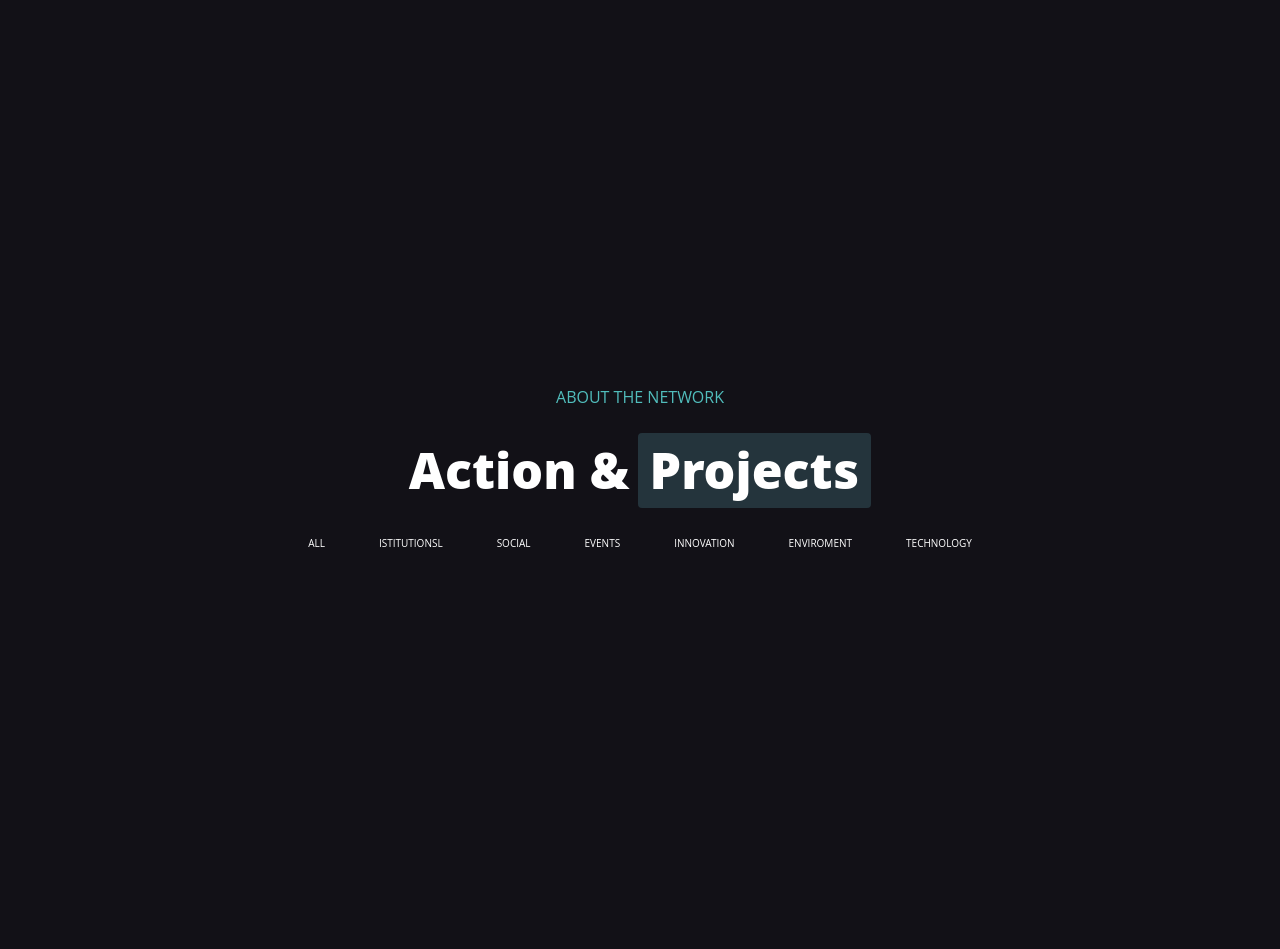
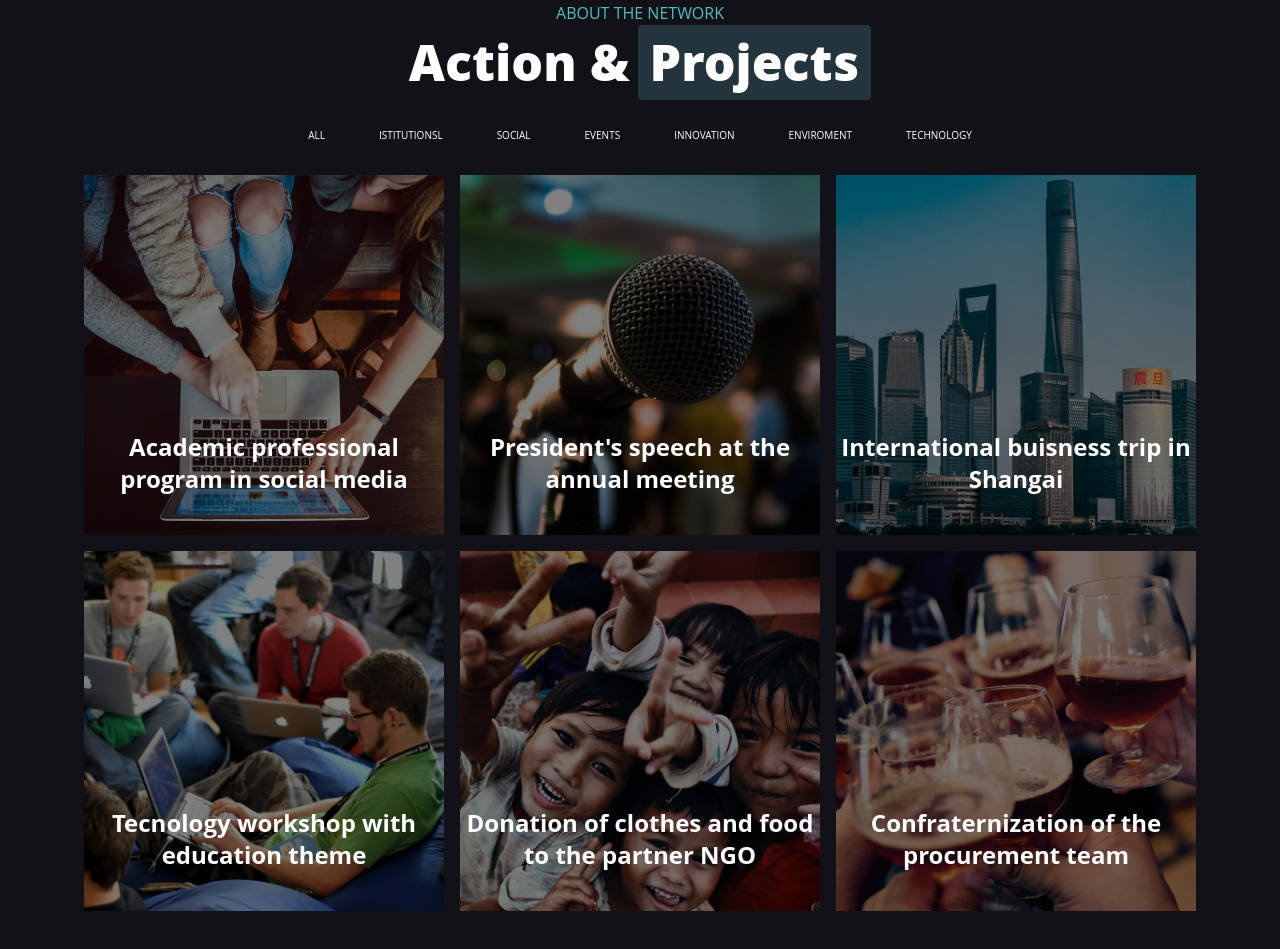
Before and after one commit to MaionePietro/proj-html-vuejs, a Vue app: page / in a window 1280 px wide. Shown: the part 2480-3429 px from the top of the page. Built offline with nearby package versions, Linux system fonts and the light colour scheme.

Commit message:
FEAT component MainCaeds

```diff
--- a/src/components/main/MainCards.vue
+++ b/src/components/main/MainCards.vue
@@ -1,8 +1,8 @@
 <template>
     <section class="bg-key-Woodsmoke">
         <div class="container max-w-[1150px] h-[1308px] flex items-center justify-center">
-            <div class=" text-center">
-                <p class="text-key-FountainBlue my-6">ABOUT THE NETWORK</p>
+            <div class="text-center ">
+                <p class="text-key-FountainBlue">ABOUT THE NETWORK</p>
                 <div class="prova text-[50px] flex justify-center gap-2 text-key-White">
                     <span class="">
                         Action &
@@ -11,7 +11,7 @@
                         Projects
                     </span>
                 </div>
-                <ul class="flex text-[10px] text-key-White gap-[30px] mt-7">
+                <ul class="flex justify-center text-[10px] text-key-White gap-[30px] mt-7 ">
                     <li><a class="p-3 hover:bg-key-EbonyClay" href="">ALL</a></li>
                     <li><a class="p-3 hover:bg-key-EbonyClay" href="">ISTITUTIONSL</a></li>
                     <li><a class="p-3 hover:bg-key-EbonyClay" href="">SOCIAL</a></li>
@@ -20,13 +20,52 @@
                     <li><a class="p-3 hover:bg-key-EbonyClay" href="">ENVIROMENT</a></li>
                     <li><a class="p-3 hover:bg-key-EbonyClay" href="">TECHNOLOGY</a></li>
                 </ul>
+                <div class="cards grid grid-cols-3 gap-4 mt-8">
+                    <div v-for="(card, i) in cards" :key="i"
+                    :class="`card w-[360px] h-[360px] text-key-White rounded-lg bg-contain bg-[url('${ card.src }')] relative`"
+
+                    >
+                        <img class="brightness-50" :src="card.src" alt="">
+                        <p class="absolute bottom-10 font-bold text-2xl ">{{ card.text }}</p>
+
+                    </div>
+                </div>
             </div>
         </div>
     </section>
 </template>
 <script>
 export default {
-
+    data(){
+        return{
+            cards:[
+                {
+                    "src": "/src/assets/img/project-1.jpg",
+                    "text": "Academic professional program in social media"
+                },
+                {
+                    "src": "/src/assets/img/project-2.jpg",
+                    "text": "President's speech at the annual meeting"
+                },
+                {
+                    "src": "/src/assets/img/project-3.jpg",
+                    "text": "International buisness trip in Shangai"
+                },
+                {
+                    "src": "/src/assets/img/project-4.jpg",
+                    "text": "Tecnology workshop with education theme"
+                },
+                {
+                    "src": "/src/assets/img/project-5.jpg",
+                    "text": "Donation of clothes and food to the partner NGO"
+                },
+                {
+                    "src": "/src/assets/img/project-6.jpg",
+                    "text": "Confraternization of the procurement team"
+                }
+            ]
+        }
+    }
 }
 </script>
 <style lang="scss">
--- a/src/components/main/MainCompany.vue
+++ b/src/components/main/MainCompany.vue
@@ -1,8 +1,7 @@
 <template>
     <section class=" h-[770px] flex relative">
         <div class="w-1/2 "></div>
-        <div class="w-1/2 flex z-10">
-            <img class="object-cover z-0" src="../../assets/img/about-5.jpg" alt="">
+        <div class="w-1/2 bg-[url('/src/assets/img/about-5.jpg')] bg-fixed bg-right bg-container ">
         </div>
 
         <div class="absolute container mx-auto max-w-[1150px] inset-x-0 h-[770px] flex items-center ">
@@ -55,6 +54,7 @@
                     <a class="bg-key-FountainBlue rounded-md px-6 py-2 text-sm" href="">GET IN TOUCH</a>
                     <a class="border-[1px] border-key-FountainBlue text-key-Eim rounded-md px-6 py-2 text-sm" href="">READ MORE</a>
                 </div>
+
             </div>
         </div>
     </section>
```
